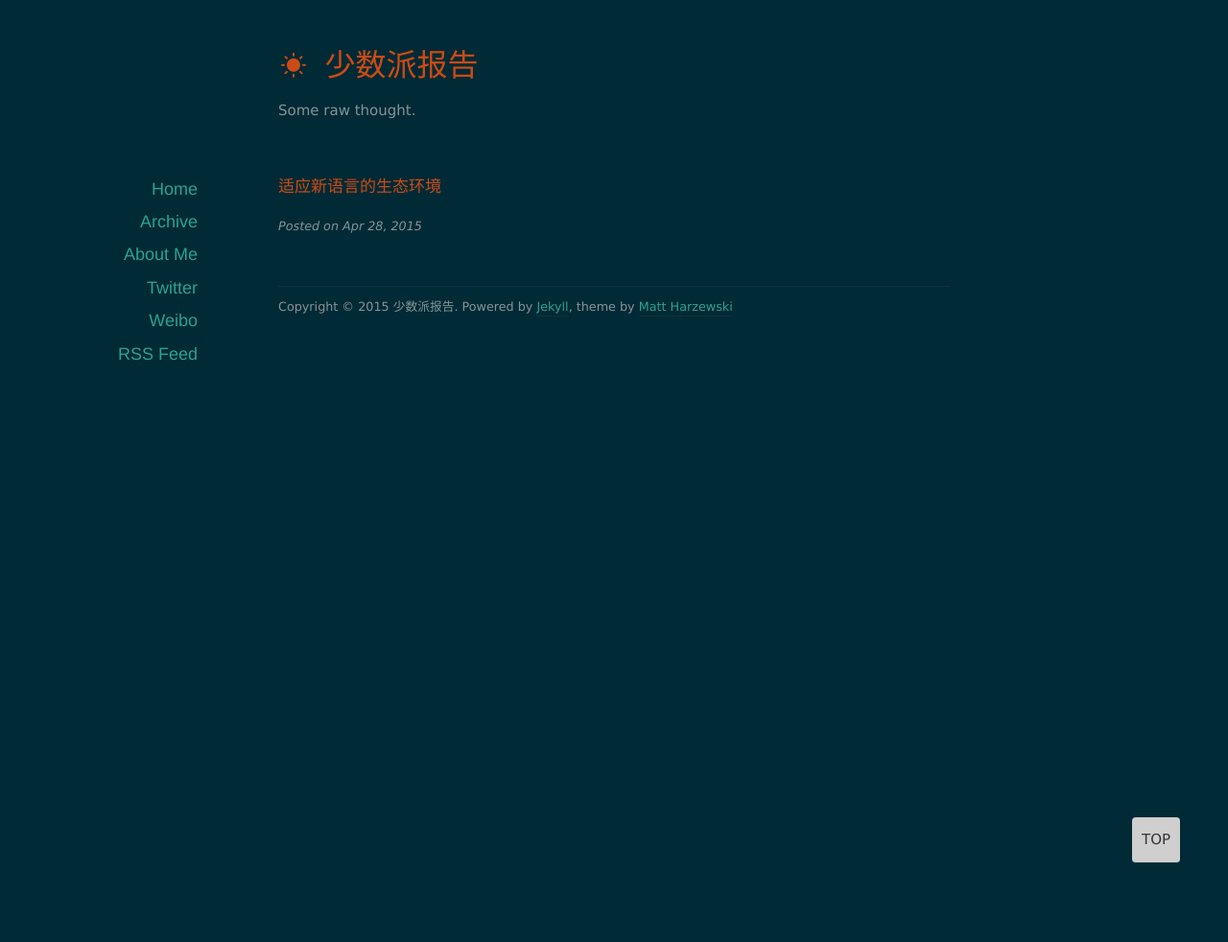
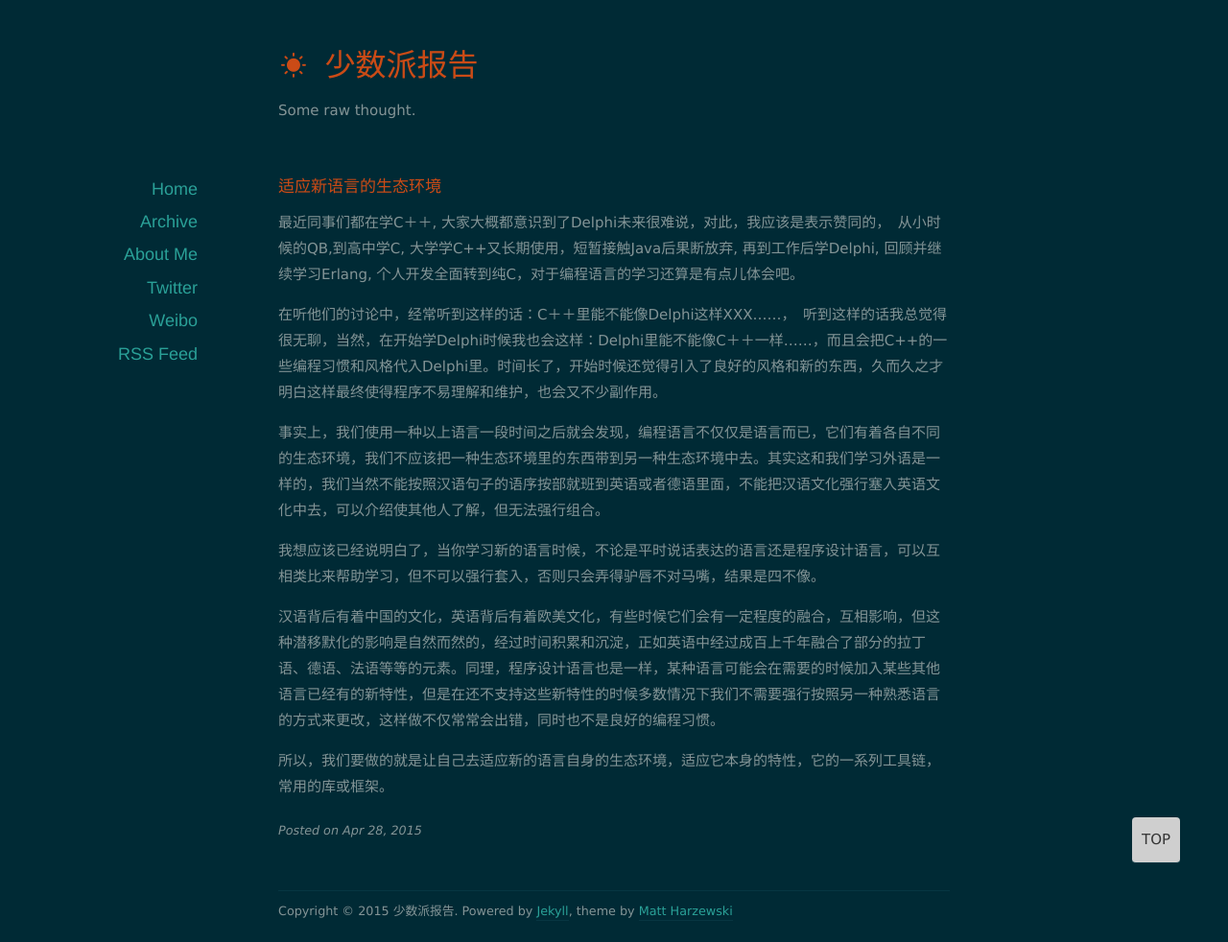
Before and after one commit to EdwardYuan/EdwardYuan.github.io, a Jekyll site: the page built from _posts/2015-04-28-Be-acustomed-to-new-language.markdown, in a window 1280 px wide. Shown: the whole page at 96% size. Built offline with Jekyll 4.4.1, drawn with Linux system fonts in a browser that asks for light colours; nearby versions of some CDN libraries; comment, search, counter and statistics services are not loaded; before the commit the page ends 900 px from its top, so only the background shows below that.

Commit message:
add content to article

```diff
--- a/_posts/2015-04-28-Be-acustomed-to-new-language.markdown
+++ b/_posts/2015-04-28-Be-acustomed-to-new-language.markdown
@@ -4,3 +4,15 @@ title:  "适应新语言的生态环境"
 date:   2015-04-28 15:49
 categories: programming
 ---
+
+最近同事们都在学C＋＋, 大家大概都意识到了Delphi未来很难说，对此，我应该是表示赞同的，　从小时候的QB,到高中学C, 大学学C++又长期使用，短暂接触Java后果断放弃, 再到工作后学Delphi, 回顾并继续学习Erlang, 个人开发全面转到纯C，对于编程语言的学习还算是有点儿体会吧。
+
+在听他们的讨论中，经常听到这样的话：C＋＋里能不能像Delphi这样XXX……，　听到这样的话我总觉得很无聊，当然，在开始学Delphi时候我也会这样：Delphi里能不能像C＋＋一样……，而且会把C++的一些编程习惯和风格代入Delphi里。时间长了，开始时候还觉得引入了良好的风格和新的东西，久而久之才明白这样最终使得程序不易理解和维护，也会又不少副作用。
+
+事实上，我们使用一种以上语言一段时间之后就会发现，编程语言不仅仅是语言而已，它们有着各自不同的生态环境，我们不应该把一种生态环境里的东西带到另一种生态环境中去。其实这和我们学习外语是一样的，我们当然不能按照汉语句子的语序按部就班到英语或者德语里面，不能把汉语文化强行塞入英语文化中去，可以介绍使其他人了解，但无法强行组合。
+
+我想应该已经说明白了，当你学习新的语言时候，不论是平时说话表达的语言还是程序设计语言，可以互相类比来帮助学习，但不可以强行套入，否则只会弄得驴唇不对马嘴，结果是四不像。
+
+汉语背后有着中国的文化，英语背后有着欧美文化，有些时候它们会有一定程度的融合，互相影响，但这种潜移默化的影响是自然而然的，经过时间积累和沉淀，正如英语中经过成百上千年融合了部分的拉丁语、德语、法语等等的元素。同理，程序设计语言也是一样，某种语言可能会在需要的时候加入某些其他语言已经有的新特性，但是在还不支持这些新特性的时候多数情况下我们不需要强行按照另一种熟悉语言的方式来更改，这样做不仅常常会出错，同时也不是良好的编程习惯。
+
+所以，我们要做的就是让自己去适应新的语言自身的生态环境，适应它本身的特性，它的一系列工具链，常用的库或框架。
```
